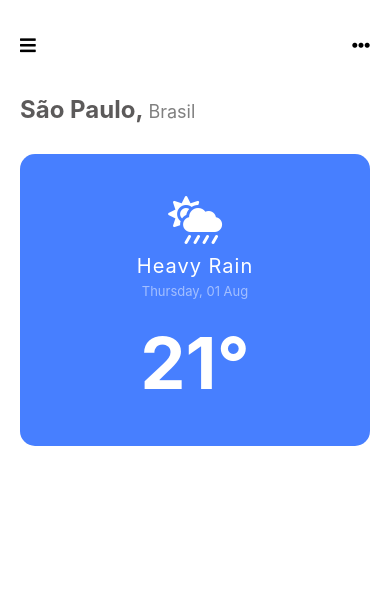
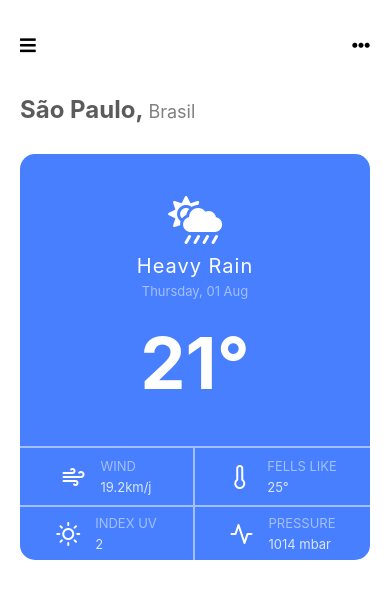
Before and after one commit to jaovitu/weather-forecast, a React Native app: screen / in a window 390 px wide. Shown: the top 598 px of the page. Built offline with nearby package versions, Linux system fonts and the light colour scheme.

Commit message:
Criando componentes de detalhes do clima

```diff
--- a/src/components/MainWeatherBox/index.js
+++ b/src/components/MainWeatherBox/index.js
@@ -1,5 +1,6 @@
 import { StyleSheet, View } from "react-native";
 import getFormattedDate from "../../utils/getFormattedDate";
+import MainWeatherDetails from "../MainWeatherDetails";
 
 import MainWeatherInfo from "../MainWeatherInfo";
 
@@ -18,6 +19,7 @@ export default function MainWeatherBox() {
   return (
     <View style={styles.mainWeatherBoxContainer} >
       <MainWeatherInfo iconName='cloud-sun-rain' weather='Heavy Rain' weekDay={weekDay} day={day} month={month} temperature='21' />
+      <MainWeatherDetails />
     </View>
   );
 }
--- /dev/null
+++ b/src/components/MainWeatherDetails/index.js
@@ -0,0 +1,10 @@
+import { View } from "react-native";
+import MainWeatherDetailsGrid from "../MainWeatherDetailsGrid";
+
+export default function MainWeatherDetails() {
+  return (
+    <View>
+      <MainWeatherDetailsGrid />
+    </View>
+  );
+}
--- /dev/null
+++ b/src/components/MainWeatherDetailsCard/index.js
@@ -0,0 +1,39 @@
+import { StyleSheet, Text, View } from "react-native";
+import Feather from '@expo/vector-icons/Feather';
+
+export default function MainWeatherDetailsCard({ iconName, title, value }) {
+
+  const styles = StyleSheet.create({
+    mainWeatherDetailsCard: {
+      alignItems: 'center',
+      display: 'flex',
+      flexDirection: 'row',
+    },
+
+    textArea: {
+      marginLeft: 15,
+    },
+
+    title: {
+      color: 'rgba(255, 255, 255, 0.5)',
+      fontSize: 13,
+      marginBottom: 5,
+    },
+
+    value: {
+      color: 'rgba(255, 255, 255, 0.8)',
+      fontSize: 13,
+    }
+  });
+
+  return (
+    <View style={styles.mainWeatherDetailsCard} >
+      <Feather name={iconName} size={24} color="#FFF" />
+
+      <View style={styles.textArea} >
+        <Text style={styles.title} >{`${title}`.toLocaleUpperCase()}</Text>
+        <Text style={styles.value} >{value}</Text>
+      </View>
+    </View>
+  );
+}
--- /dev/null
+++ b/src/components/MainWeatherDetailsGrid/index.js
@@ -0,0 +1,68 @@
+import { StyleSheet, View } from "react-native";
+
+import MainWeatherDetailsCard from "../MainWeatherDetailsCard/index";
+
+export default function MainWeatherDetailsGrid() {
+
+  const styles = StyleSheet.create({
+    mainWeatherDetailsGridContainer: {
+      display: 'flex',
+      flexDirection: 'row',
+    },
+
+    leftColumn: {
+      borderColor: 'rgba(255, 255, 255, 0.5)',
+      borderRightWidth: 2,
+      borderTopWidth: 2,
+      width: '50%'
+    },
+
+    rightColumn: {
+      borderTopColor: 'rgba(255, 255, 255, 0.5)',
+      borderTopWidth: 2,
+      width: '50%',
+    },
+
+    topCell: {
+      alignItems: 'center',
+      borderBottomColor: 'rgba(255, 255, 255, 0.5)',
+      borderBottomWidth: 2,
+      display: 'flex',
+      justifyContent: 'center',
+      padding: 10,
+    },
+
+    bottomCell: {
+      alignItems: 'center',
+      display: 'flex',
+      justifyContent: 'center',
+      padding: 8,
+    }
+  });
+
+  return (
+    <View style={styles.mainWeatherDetailsGridContainer} >
+
+      <View style={styles.leftColumn} >
+        <View style={styles.topCell} >
+          <MainWeatherDetailsCard iconName='wind' title='wind' value='19.2km/j' />
+        </View>
+
+        <View style={styles.bottomCell} >
+          <MainWeatherDetailsCard iconName='sun' title='index uv' value='2' />
+        </View>
+      </View>
+
+      <View style={styles.rightColumn} >
+        <View style={styles.topCell} >
+          <MainWeatherDetailsCard iconName='thermometer' title='fells like' value='25°' />
+        </View>
+
+        <View style={styles.bottomCell} >
+          <MainWeatherDetailsCard iconName='activity' title='pressure' value='1014 mbar' />
+        </View>
+      </View>
+
+    </View>
+  );
+}
```
